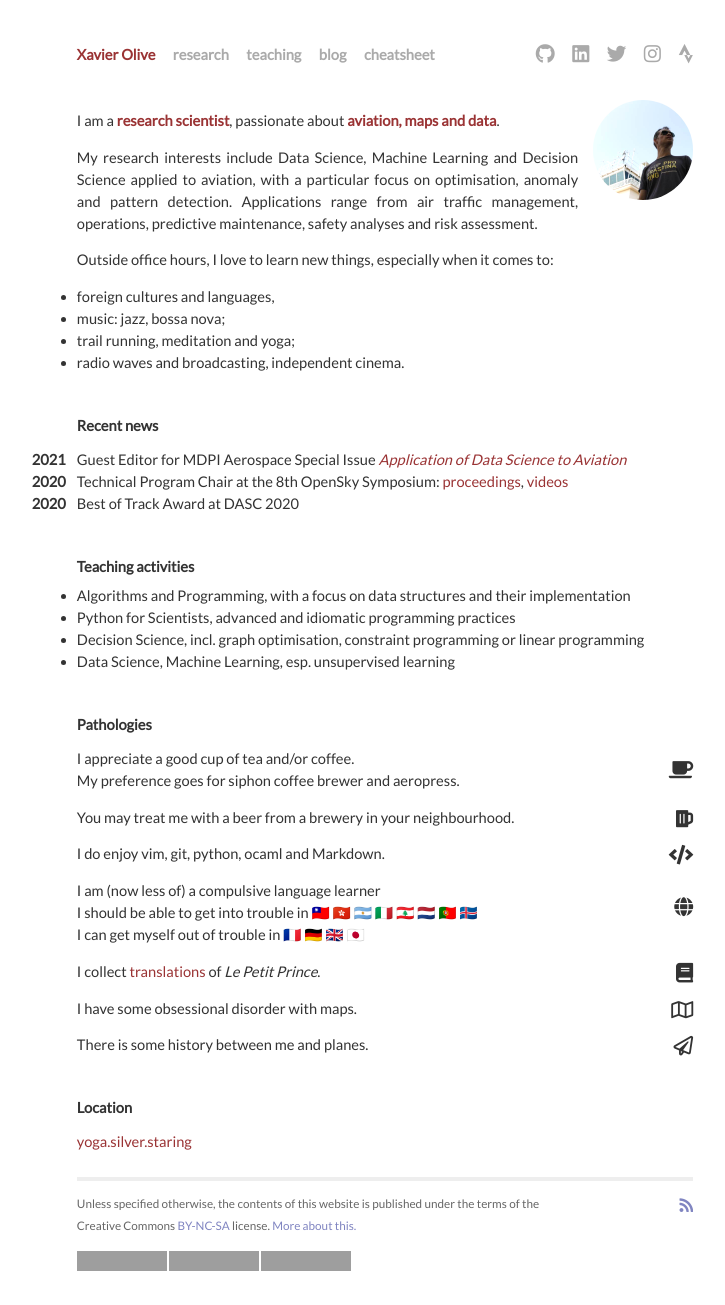
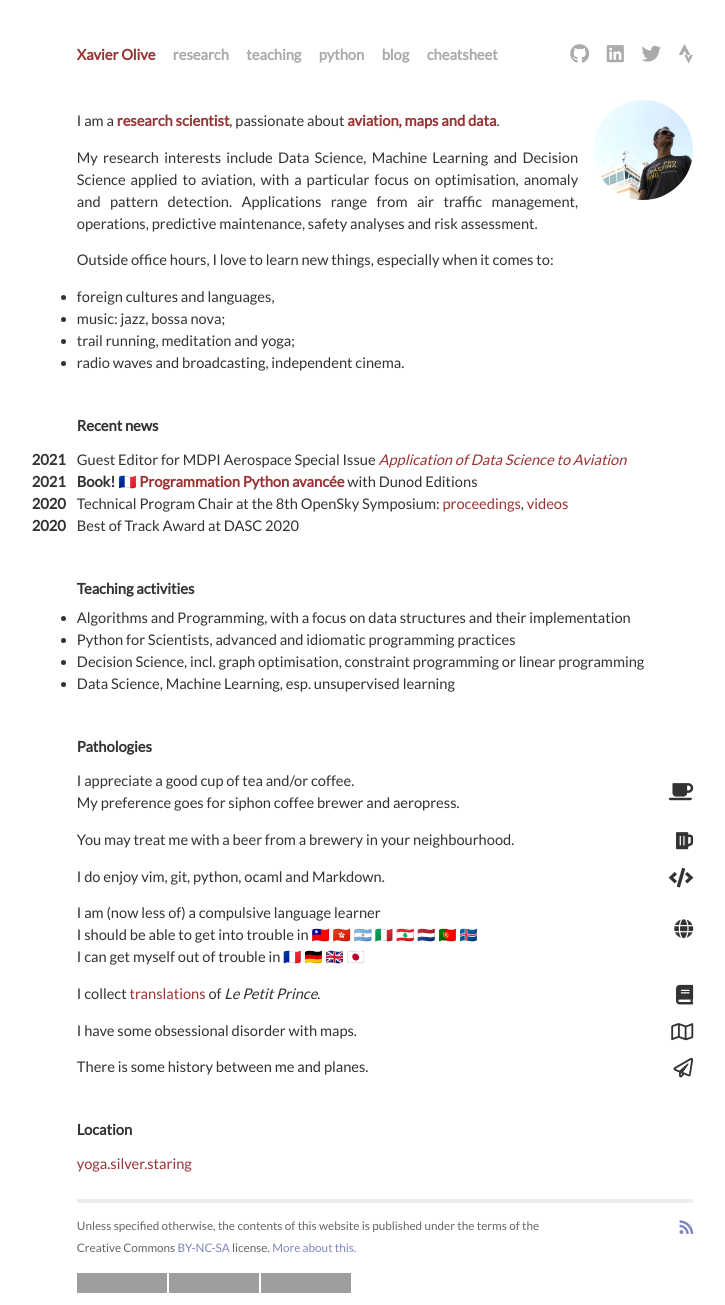
Before and after one commit to xoolive/xoolive.github.io, a Jekyll site: the page built from _pages/about-me.md, in a window 1280 px wide. Shown: the whole page, without its empty margins (255-980 px from the left). Built offline with Jekyll 4.4.1, drawn with Linux system fonts in a browser that asks for light colours; nearby versions of some CDN libraries; before the commit the page ends 1283 px from its top, so only the background shows below that; grey boxes are pictures that could not be loaded.

Commit message:
add reference to book

```diff
--- a/_layouts/default.html
+++ b/_layouts/default.html
@@ -75,6 +75,7 @@
         <a href="/">Xavier Olive</a>
         <a class="extra" href="/research/">research</a>
         <a class="extra" href="/teaching/">teaching</a>
+        <a class="extra" href="/python/">python</a>
         <a class="extra" href="/blog/">blog</a>
         <a class="extra" href="/cheatsheet/">cheatsheet</a>
         <div class="social">
@@ -96,9 +97,9 @@
           <a class="extra" href="https://twitter.com/x00live">
             <i class="fab fa-twitter fa-lg"></i>
           </a>
-          <a class="extra" href="https://instagram.com/xoolive">
+          <!--<a class="extra" href="https://instagram.com/xoolive">
             <i class="fab fa-instagram fa-lg"></i>
-          </a>
+          </a>-->
           <a class="extra" href="https://www.strava.com/athletes/6098259">
             <i class="fab fa-strava fa-lg"></i>
           </a>
--- a/_pages/about-me.md
+++ b/_pages/about-me.md
@@ -20,6 +20,7 @@ Outside office hours, I love to learn new things, especially when it comes to:
 ## Recent news
 
 <span class="pull-left" style="font-weight: bold;text-indent: -45px;">2021</span> Guest Editor for MDPI Aerospace Special Issue [_Application of Data Science to Aviation_](https://www.mdpi.com/journal/aerospace/special_issues/Application_Data_Science_Aviation)
+<span class="pull-left" style="font-weight: bold;text-indent: -45px;">2021</span> **Book!** 🇫🇷 [**Programmation Python avancée**](/python) with Dunod Editions
 <span class="pull-left" style="font-weight: bold;text-indent: -45px;">2020</span> Technical Program Chair at the 8th OpenSky Symposium: [proceedings](https://www.mdpi.com/2504-3900/59/1), [videos](https://www.youtube.com/playlist?list=PLNft4qtPGeqO79zjez0mEPYEHkoI7zQCo)
 <span class="pull-left" style="font-weight: bold;text-indent: -45px;">2020</span> Best of Track Award at DASC 2020
 
```
